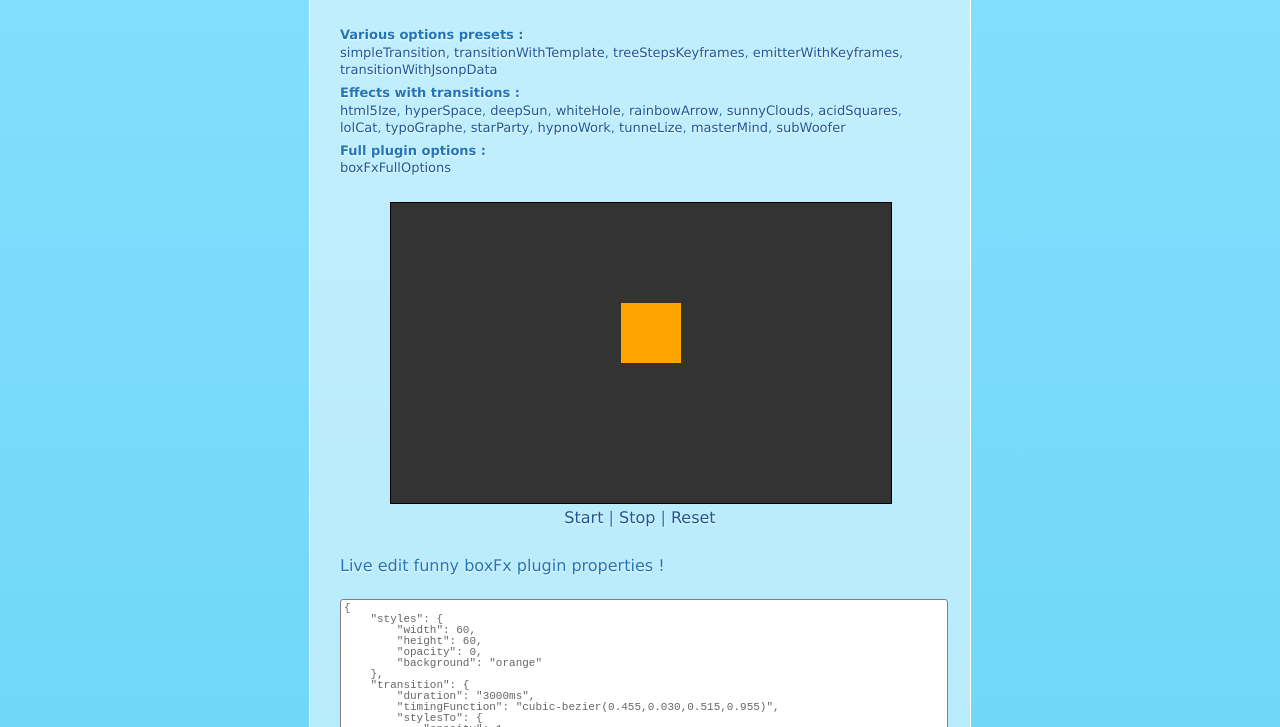
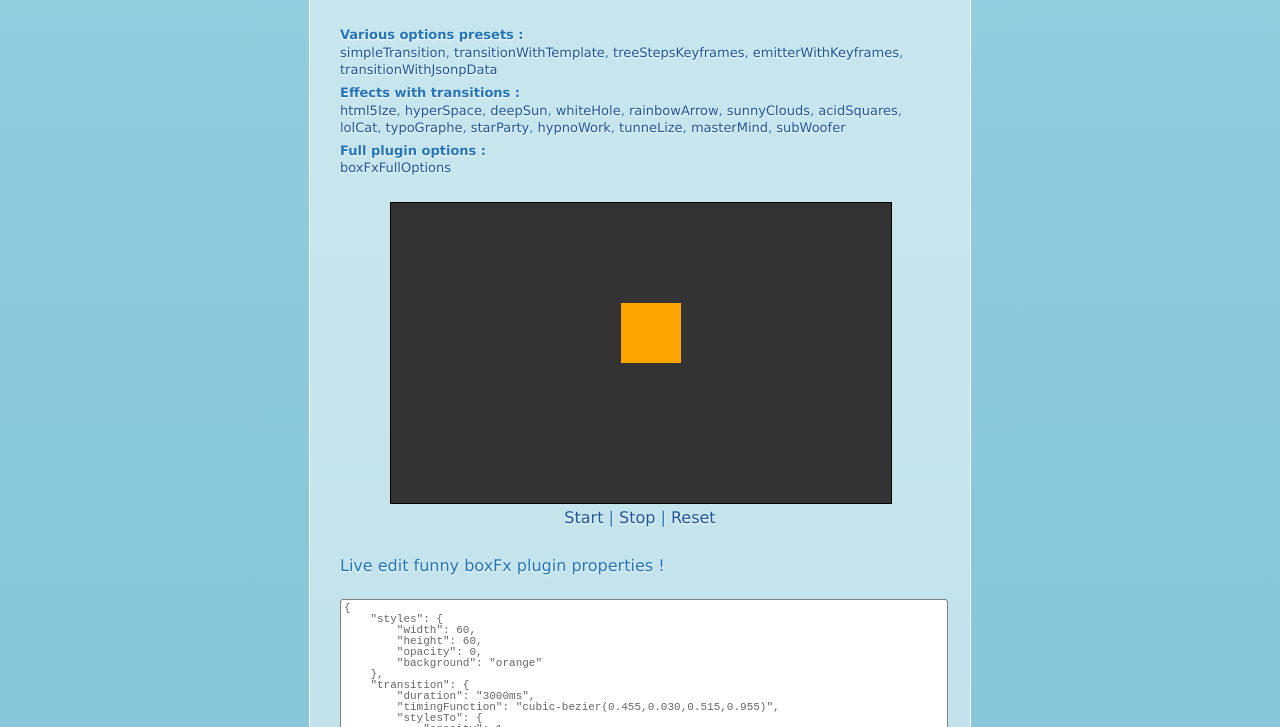
Before and after one commit to molokoloco/jQuery.boxFx, a plain HTML site: page index.html in a window 1280 px wide. Shown: the part 183-910 px from the top of the page. Drawn offline with Linux system fonts and the light colour scheme.

Commit message:
cloud9ide ok?

```diff
--- a/css/index.css
+++ b/css/index.css
@@ -6,13 +6,14 @@ body {
     text-shadow:0 1px 2px rgba(255,255,255,1);
     text-align:center;
     background:#05abe0;
-    background: linear-gradient(top, #87e0fd 0%,#53cbf1 40%,#05abe0 100%);
-        background: -moz-linear-gradient(top, #87e0fd 0%, #53cbf1 40%, #05abe0 100%);
-        background: -webkit-gradient(linear, left top, left bottom, color-stop(0%,#87e0fd), color-stop(40%,#53cbf1), color-stop(100%,#05abe0));
-        background: -webkit-linear-gradient(top, #87e0fd 0%,#53cbf1 40%,#05abe0 100%);
-        background: -o-linear-gradient(top, #87e0fd 0%,#53cbf1 40%,#05abe0 100%);
-        background: -ms-linear-gradient(top, #87e0fd 0%,#53cbf1 40%,#05abe0 100%);
-        filter: progid:DXImageTransform.Microsoft.gradient(startColorstr='#87e0fd',endColorstr='#05abe0',GradientType=0);
+    background: rgb(147,206,222);
+    background: -moz-linear-gradient(top,  rgb(147,206,222) 0%, rgb(117,189,209) 41%, rgb(73,165,191) 100%);
+    background: -webkit-gradient(linear, left top, left bottom, color-stop(0%,rgb(147,206,222)), color-stop(41%,rgb(117,189,209)), color-stop(100%,rgb(73,165,191)));
+    background: -webkit-linear-gradient(top,  rgb(147,206,222) 0%,rgb(117,189,209) 41%,rgb(73,165,191) 100%);
+    background: -o-linear-gradient(top,  rgb(147,206,222) 0%,rgb(117,189,209) 41%,rgb(73,165,191) 100%);
+    background: -ms-linear-gradient(top,  rgb(147,206,222) 0%,rgb(117,189,209) 41%,rgb(73,165,191) 100%);
+    background: linear-gradient(top,  rgb(147,206,222) 0%,rgb(117,189,209) 41%,rgb(73,165,191) 100%);
+    filter: progid:DXImageTransform.Microsoft.gradient( startColorstr='#93cede', endColorstr='#49a5bf',GradientType=0 );
 }
 
 a {
```
